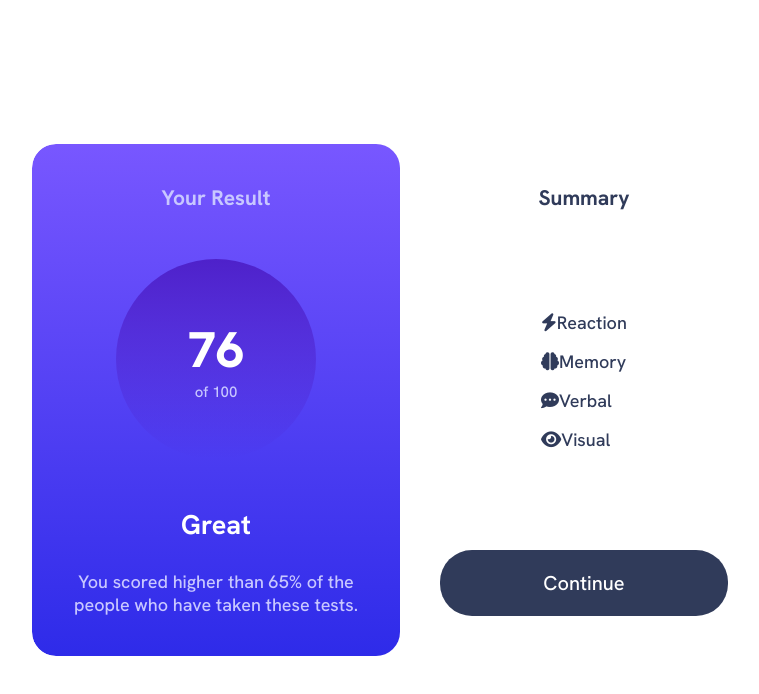
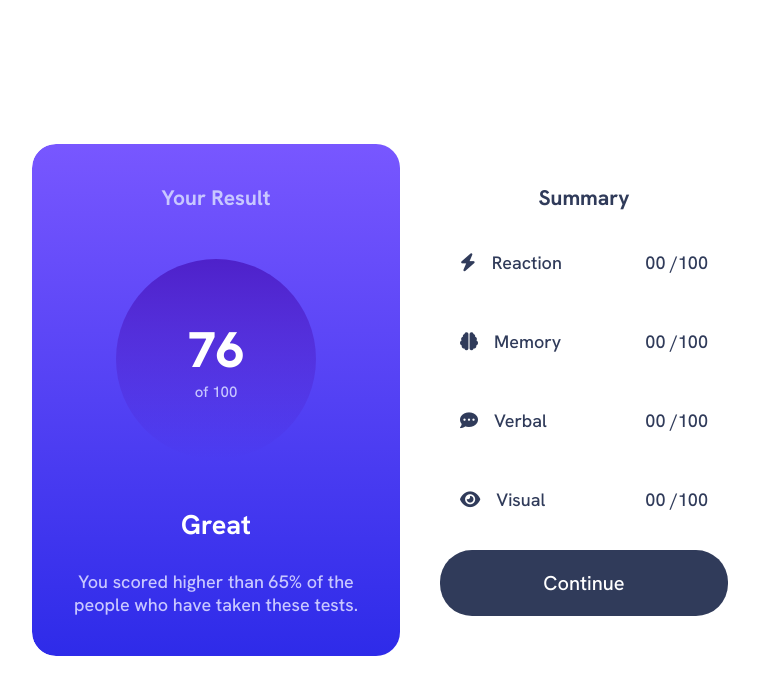
Before and after one commit to ol-berry01/results-summary-component, a website: page index.html in a window 1280 px wide. Shown: the whole page, without its empty margins (240-999 px from the left). Drawn offline with Linux system fonts and the light colour scheme.

Commit message:
Style summary items block

```diff
--- a/index.html
+++ b/index.html
@@ -23,10 +23,42 @@
             <div class="card-summary">
                 <h3 class="card-summary-title">Summary</h3>
                 <div class="card-summary-items">
-                    <div class="card-summary-item reaction"><i class="fa-solid fa-bolt"></i>Reaction</div>
-                    <div class="card-summary-item memory"><i class="fa-solid fa-brain"></i>Memory</div>
-                    <div class="card-summary-item verbal"><i class="fa-solid fa-comment-dots"></i>Verbal</div>
-                    <div class="card-summary-item visual"><i class="fa-solid fa-eye"></i>Visual</div>
+                    <div class="card-summary-item reaction">
+                        <div class="card-summary-item-type">
+                            <i class="fa-solid fa-bolt"></i>Reaction
+                        </div>
+                        <div class="card-summary-type-score">
+                            <span class="card-summary-type-score-value">00</span>
+                            <span class="card-summary-type-score-max">/100</span>
+                        </div>
+                    </div>
+                    <div class="card-summary-item memory">
+                        <div class="card-summary-item-type">
+                            <i class="fa-solid fa-brain"></i>Memory
+                        </div>
+                        <div class="card-summary-type-score">
+                            <span class="card-summary-type-score-value">00</span>
+                            <span class="card-summary-type-score-max">/100</span>
+                        </div>
+                    </div>
+                    <div class="card-summary-item verbal">
+                        <div class="card-summary-item-type">
+                            <i class="fa-solid fa-comment-dots"></i>Verbal
+                        </div>
+                        <div class="card-summary-type-score">
+                            <span class="card-summary-type-score-value">00</span>
+                            <span class="card-summary-type-score-max">/100</span>
+                        </div>
+                    </div>
+                    <div class="card-summary-item visual">
+                        <div class="card-summary-item-type">
+                            <i class="fa-solid fa-eye"></i>Visual
+                        </div>
+                        <div class="card-summary-type-score">
+                            <span class="card-summary-type-score-value">00</span>
+                            <span class="card-summary-type-score-max">/100</span>
+                        </div>
+                    </div>
                 </div>
                 <button class="card-summary-continue">Continue</button>
             </div>
--- a/src/03-containers/_container.scss
+++ b/src/03-containers/_container.scss
@@ -71,6 +71,7 @@
         justify-content: space-between;
 
         &-items {
+            width: 100%;
             display: flex;
             flex-direction: column;
             justify-content: space-between;
@@ -78,7 +79,18 @@
         }
 
         &-item {
+            padding: 1.25rem;
+            border-width: 0.125rem;
             border-radius: 0.625rem;
+            display: flex;
+            flex-direction: row;
+            justify-content: space-between;
+
+            &-type {
+                display: flex;
+                align-items: center;
+                gap: 1rem;
+            }
         }
 
         &-continue {
```
Also changed, not shown: dist/style.css.
